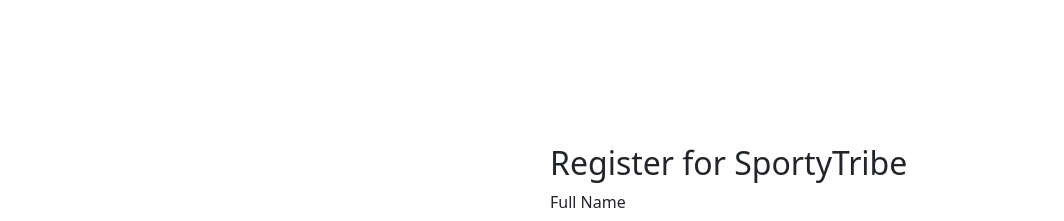
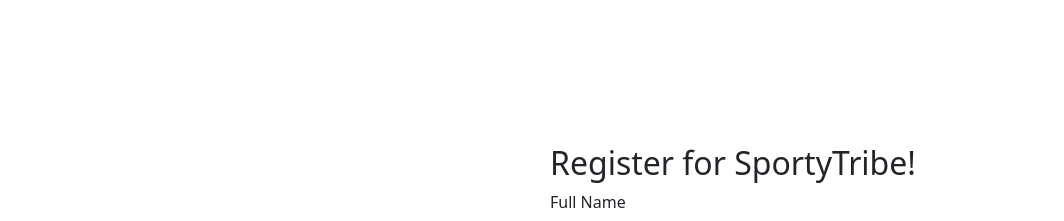
Before and after one commit to anbu0606/FIT5032-AssignmentRepo, a Vue app in the folder SportyTribe/: page / in a window 1280 px wide. Shown: the top 221 px of the page, without its empty margins (102-1166 px from the left). Built offline with nearby package versions, Linux system fonts and the light colour scheme.

Commit message:
Pusing B.1 requirement

```diff
--- a/SportyTribe/src/components/Form.vue
+++ b/SportyTribe/src/components/Form.vue
@@ -1,6 +1,6 @@
 <template>
   <div class="container mt-5">
-    <h2>Register for SportyTribe</h2>
+    <h2>Register for SportyTribe!</h2>
     <form @submit.prevent="handleSubmit" novalidate>
 
       <!-- Name -->
```
